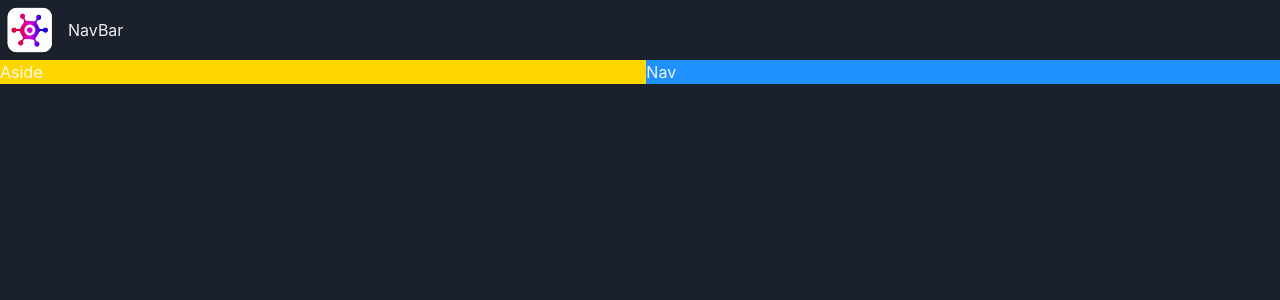
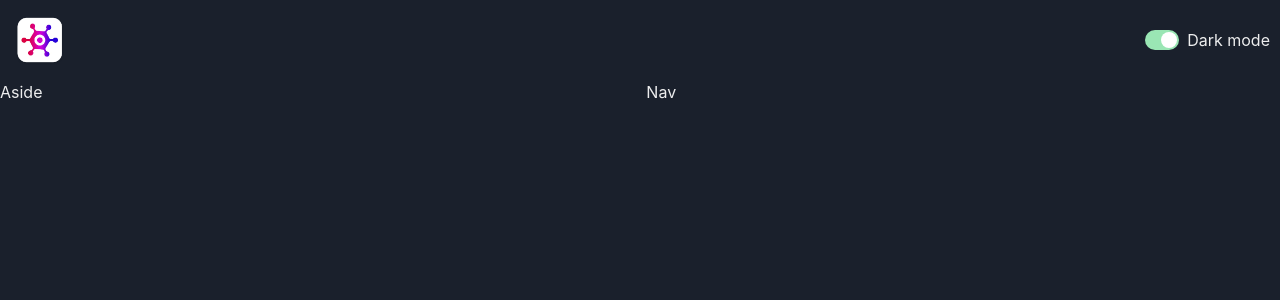
Before and after one commit to SvechnikovYaroslav/PET_Steam, a React (Vite) app in the folder steam-analog/: page / in a window 1280 px wide. Shown: the top 300 px of the page. Built offline with nearby package versions, Linux system fonts and the light colour scheme.

Commit message:
built a colormode switch

```diff
--- a/steam-analog/src/App.tsx
+++ b/steam-analog/src/App.tsx
@@ -13,11 +13,11 @@
         <NavBar />
       </GridItem>
       <Show>
-        <GridItem area="aside" bg="gold">
+        <GridItem area="aside">
           Aside
         </GridItem>
       </Show>
-      <GridItem area="main" bg="dodgerblue">
+      <GridItem area="main">
         Nav
       </GridItem>
     </Grid>
--- /dev/null
+++ b/steam-analog/src/components/ColorModeSwitch.tsx
@@ -0,0 +1,14 @@
+import { HStack, Switch, Text, useColorMode } from "@chakra-ui/react";
+
+const ColorModeSwitch = () => {
+  const { toggleColorMode, colorMode } = useColorMode();
+
+  return (
+    <HStack>
+      <Switch colorScheme="green" isChecked={colorMode === "dark"} onChange={toggleColorMode} />
+      <Text> Dark mode </Text>
+    </HStack>
+  );
+};
+
+export default ColorModeSwitch;
--- a/steam-analog/src/components/NavBar.tsx
+++ b/steam-analog/src/components/NavBar.tsx
@@ -1,13 +1,14 @@
-import { HStack, Image, Text } from '@chakra-ui/react'
-import logo from "../assets/logo.webp"
+import { HStack, Image } from "@chakra-ui/react";
+import logo from "../assets/logo.webp";
+import ColorModeSwitch from "./ColorModeSwitch";
 
 const NavBar = () => {
   return (
- <HStack>
-    <Image src={logo} boxSize="60px"/>
-    <Text> NavBar </Text>
- </HStack>
-  )
-}
+    <HStack justifyContent="space-between" padding="10px">
+      <Image src={logo} boxSize="60px" />
+      <ColorModeSwitch />{" "}
+    </HStack>
+  );
+};
 
-export default NavBar
+export default NavBar;
```
